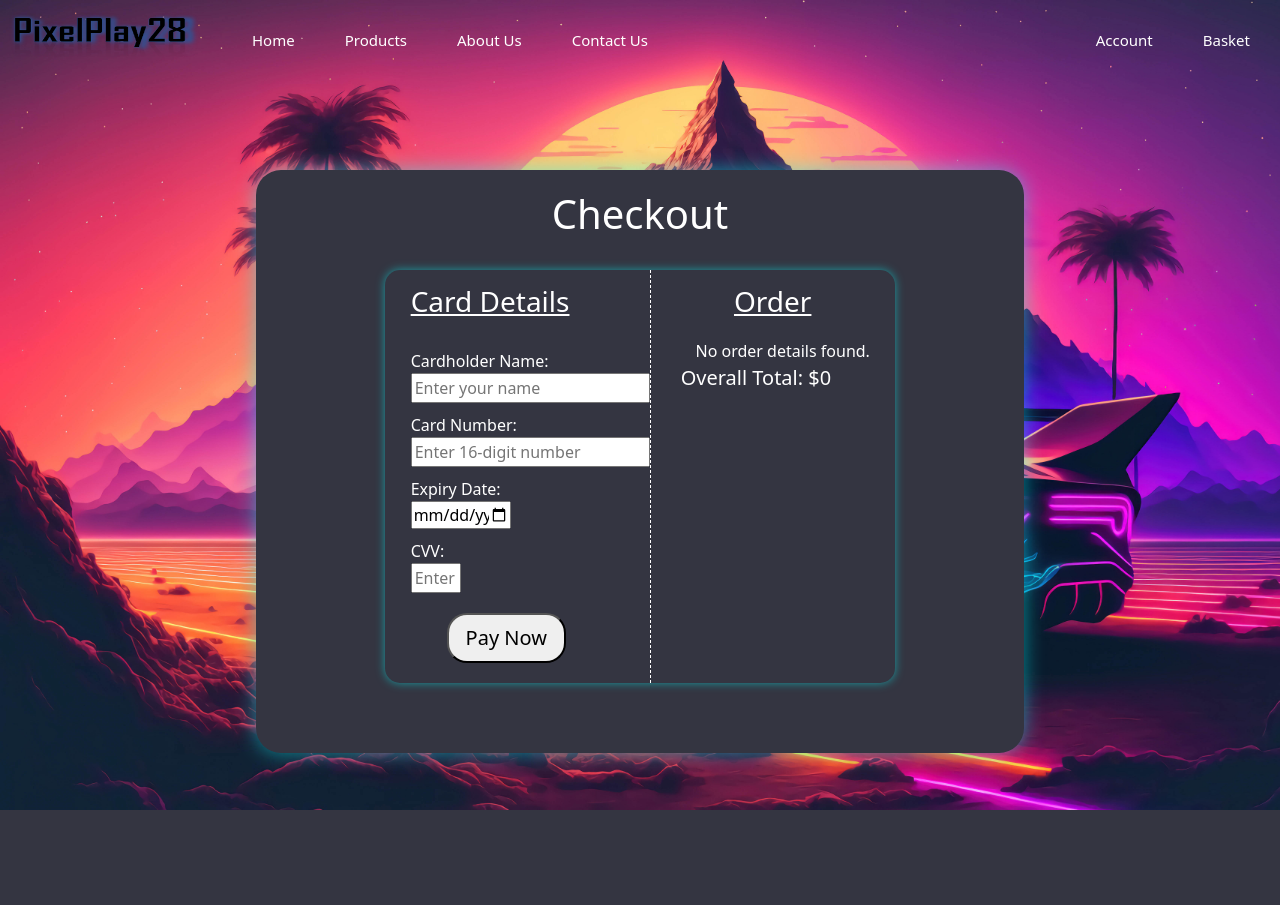
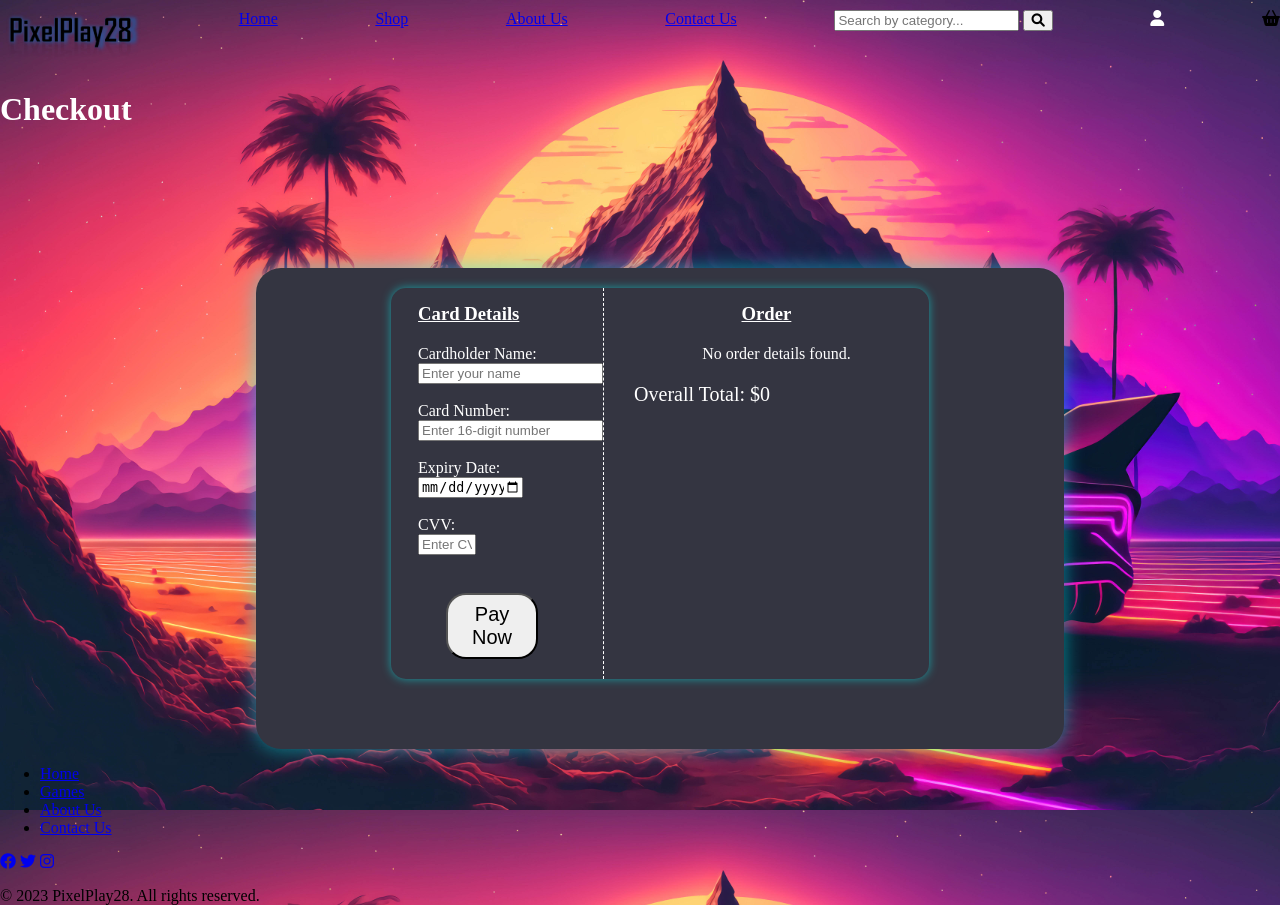
Before and after one commit to Laurynlau/Team28GitHub, a PHP site: page /payForm.php in a window 1280 px wide. Before the commit the page ends 810 px from the top, so only its background shows below. Run offline with PHP 8.4, Linux system fonts and the light colour scheme; data that the repository does not hold is empty.

Commit message:
Update payForm.php
Updates:
New page styles, biggest changes include navigation, footer and colours of the page. Functionality of the page remains the same.

```diff
--- a/payForm.php
+++ b/payForm.php
@@ -48,53 +48,58 @@ try {
 ?>
 
 <!DOCTYPE html>
-<html lang="en" xmlns="http://www.w3.org/1999/xhtml">
+<html lang="en">
 <head>
-    <title>PixelPlay28 - Checkout</title>
-    <meta charset="utf-8" />
-    <meta http-equiv="X-UA-Compatible" content="IE=edge" />
-    <meta name="viewport" content="width=device-width, initial-scale=1" />
-    <link rel="stylesheet" href="https://cdn.jsdelivr.net/npm/bootstrap@5.0.2/dist/css/bootstrap.min.css" />
-    <link rel="stylesheet" href="payFormStyle.css" />
-    <script src="payFormScript.js"></script>
+    <meta charset="UTF-8">
+    <title>PixelPlay28 - Pay Here</title>
+    <meta name="viewport" content="width=device-width, initial-scale=1.0">
+    <link rel="stylesheet" href="https://cdnjs.cloudflare.com/ajax/libs/font-awesome/6.0.0/css/all.min.css">
+
+    <link rel="stylesheet" href="payFormStyle.css">
 </head>
 <body>
 
-  <nav>
-      <div class="nav-section">
-        <img src = "LOGO.png" width = "200" />
-        <ul>
-            <li><a href = "#">Home</a></li>
-            <li><a href = "#">Products</a></li>
-            <li><a href = "#">About Us</a></li>
-            <li><a href = "#">Contact Us</a></li>
-        </ul>
-      </div>
+    <nav>
+        <img src="LOGO.png" alt="Your Logo" class="logo">
+        <a  href="home.html">Home</a>
+        <a href="games.html">Shop</a>
+        <a href="aboutus.html">About Us</a>
+        <a href="contact.html">Contact Us</a>
 
-        <ul class="nav-section">
-            <li><a href = "#">Account</a></li>
-            <li><a href = "#">Basket</a></li>
-        </ul>
+        <div class="search-container">
+            <input type="text" id="searchInput" placeholder="Search by category...">
+            <button onclick="searchProducts()" class="search-btn">
+                <i class="fas fa-search search-icon"></i>
+            </button>
+        </div>
+
+        <div class="dropdown" id="account-dropdown">
+            <i class="fas fa-user icon"></i>
+            <div class="dropdown-content">
+            </div>
+        </div>
+        <i class="fas fa-shopping-basket icon"></i>
     </nav>
 
+    <div class="hero-section">
+    <h1 class="page-title">Checkout</h1><br>
     <div class="page-container">
-        <h1>Checkout</h1> <br>
         <div class="form-container" onsubmit="return validatePayment()">
             <div class="form-left-half">
               <h3 class="order-heading"> Card Details </h3>
-                <form id="paymentForm" action="">
+                <form id="paymentForm" action="index.php">
                     <!-- Payment details -->
                     <label for="cardHolder">Cardholder Name:</label><br>
-                    <input type="text" id="cardHolder" placeholder="Enter your name" required><br>
+                    <input type="text" id="cardHolder" placeholder="Enter your name" required><br><br>
 
                     <label for="cardNumber">Card Number:</label><br>
-                    <input type="text" id="cardNumber" maxlength="16" placeholder="Enter 16-digit number" required><br>
+                    <input type="text" id="cardNumber" maxlength="16" placeholder="Enter 16-digit number" required><br><br>
 
                     <label for="expiryDate">Expiry Date:</label><br>
-                    <input type="date" id="cardExpiry" placeholder="Enter expiry date" required><br>
+                    <input type="date" id="cardExpiry" placeholder="Enter expiry date" required><br><br>
 
                     <label for="cvv">CVV:</label><br>
-                    <input type="text" id="cardCVV" maxlength="3" placeholder="Enter CVV" required><br>
+                    <input type="text" id="cardCVV" maxlength="3" placeholder="Enter CVV" required><br><br>
 
                     <!-- Submit button -->
                     <button type="submit" class="checkout-button">Pay Now</button>
@@ -131,5 +136,24 @@ try {
             </div> <!-- Right-half close div -->
         </div> <!-- Form container close -->
     </div> <!-- Page container close -->
+  </div> <!-- Hero - section container close -->
+
 </body>
+
+<footer id="footer">
+    <ul>
+        <li><a href="home.html">Home</a></li>
+        <li><a href="games.html">Games</a></li>
+        <li><a href="aboutus.html">About Us</a></li>
+        <li><a href="contact.html">Contact Us</a></li>
+    </ul>
+    <div class="footer-social">
+        <!-- Add social media icons with links -->
+        <a href="#" target="_blank"><i class="fab fa-facebook"></i></a>
+        <a href="#" target="_blank"><i class="fab fa-twitter"></i></a>
+        <a href="#" target="_blank"><i class="fab fa-instagram"></i></a>
+    </div>
+    <p>&copy; 2023 PixelPlay28. All rights reserved.</p>
+</footer>
+
 </html>
```
